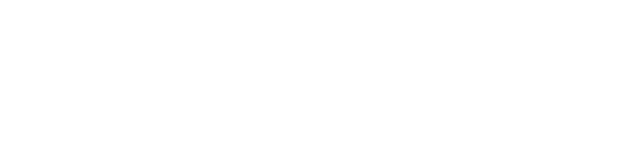
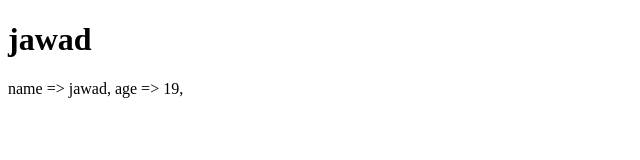
Before and after one commit to akhterjawad/Modern-JavaScript-Practice, a plain HTML site: page index.html in a window 1280 px wide. Shown: the whole page, without its empty margins (0-640 px from the left). Drawn offline with Linux system fonts and the light colour scheme.

Commit message:
array loops method

```diff
--- a/app.js
+++ b/app.js
@@ -49,10 +49,24 @@
 // jawad=()=>{ return 'kamran' }
 // console.log(jawad);
 
-let arrays = ['nashpati','apple','banana']
+let arrays = ['nashpati', ' apple', ' banana']
 let div = document.querySelector('div')
 // for (let i = 0; i < arrays.length; i++) {
 // div.innerHTML+=`
 // ${arrays[i]}
 // `
 // }
+
+
+// for (const iterator of arrays) {
+// //  div.innerHTML+=iterator
+// }
+
+
+let ObjectMain = {
+    name: 'jawad',
+    age: 19
+}
+for (const key in ObjectMain) {
+    div.innerHTML += ` ${key} => ${ObjectMain[key]},`
+}
--- a/index.html
+++ b/index.html
@@ -6,6 +6,7 @@
     <title>practice 20</title>
 </head>
 <body>
+    <h1>jawad</h1>
     <div></div>
 
 
```
